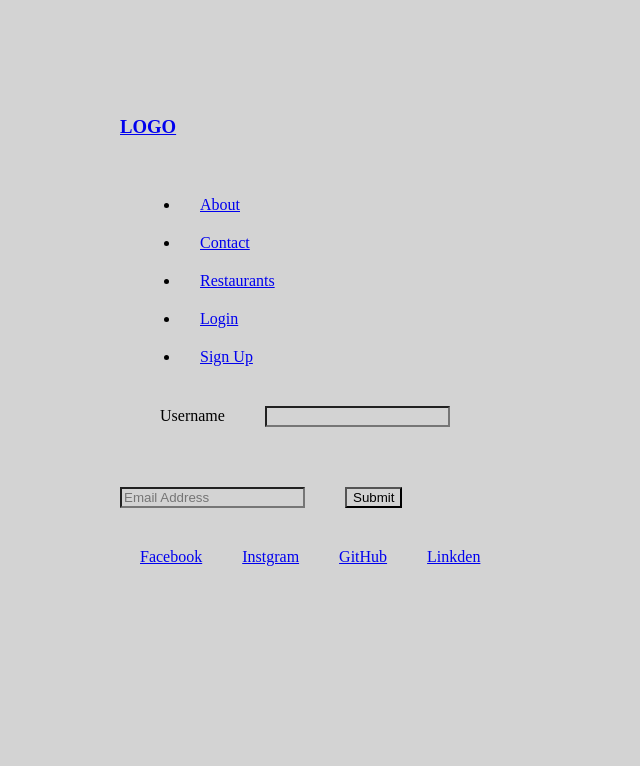
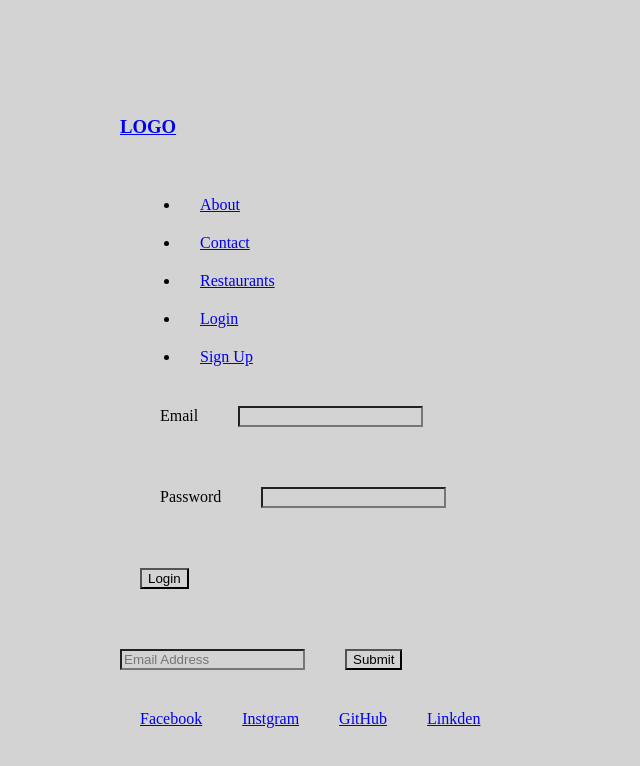
Before and after one commit to KailaMichelle/travelingVegan-client, a React (Create React App) app: page /login in a window 1280 px wide. Shown: the top 766 px of the page, without its empty margins (0-640 px from the left). Built offline with nearby package versions, Linux system fonts and the light colour scheme.

Commit message:
login and signup working

```diff
--- a/src/components/Auth/Login.js
+++ b/src/components/Auth/Login.js
@@ -1,14 +1,49 @@
-import React from 'react';
+import React, { Component } from 'react';
+import { withRouter } from 'react-router-dom';
+import axios from 'axios';
 
-function Login(){
-    return(
-        <form action="">
-            <div>
-                <label htmlFor="">Username</label>
-                <input type="text"/>
-            </div>
-        </form>
-    )
+class Login extends Component {
+    state = {
+        email:'',
+        password:'',
+    };
+
+    handleChange = (e) => {
+        this.setState({
+            [e.target.name]: e.target.value,
+        });
+    };
+
+    handleSubmit = (e) => {
+        e.preventDefault();
+        axios.post(`${process.env.REACT_APP_API}/user/login`, this.state)
+            .then((res) => {
+                console.log(res);
+                this.props.setCurrentUser(res.data.token);
+                this.props.history.push('/');
+            })
+            .catch((err) => {
+                console.log(err.response.status);
+                console.log(err.response.data);
+                console.log(err.response.data.message);
+            });
+        }
+
+        render(){
+            return(
+                <form onSubmit={this.handleSubmit}>
+                    <div>
+                        <label htmlFor="email">Email</label>
+                        <input onChange={this.handleChange} type="email" id="email" name="email" value={this.state.email} />
+                    </div>
+                    <div>
+                    <label htmlFor="password">Password</label>
+                        <input onChange={this.handleChange} type="password" id="password" name="password" value={this.state.password} />
+                    </div>
+                    <button type="submit">Login</button>
+                </form>
+            )
+        }
 }
 
-export default Login;
+export default withRouter(Login);
--- a/src/components/Auth/Signup.js
+++ b/src/components/Auth/Signup.js
@@ -1,14 +1,53 @@
-import React from 'react';
+import React, { Component } from 'react';
+import { withRouter } from 'react-router-dom';
+import axios from 'axios';
 
-function Signup(){
-    return(
-        <form action="">
-            <div>
-                <label htmlFor="">Username</label>
-                <input type="text"/>
-            </div>
-        </form>
-    )
+class SignUp extends Component {
+    state = {
+        username:'',
+        email:'',
+        password:'',
+    };
+
+    handleChange = (e) => {
+        this.setState({
+            [e.target.name]: e.target.value,
+        });
+    };
+
+    handleSubmit = (e) => {
+        e.preventDefault();
+        axios.post(`${process.env.REACT_APP_API}/user/signup`, this.state)
+            .then((res) => {
+                console.log(res);
+                this.props.history.push('/');
+            })
+            .catch((err) => {
+                console.log(err.response.status);
+                console.log(err.response.data);
+                console.log(err.response.data.message);
+            });
+        }
+
+        render(){
+            return(
+                <form onSubmit={this.handleSubmit}>
+                    <div>
+                        <label htmlFor="username">Username</label>
+                        <input onChange={this.handleChange} type="username" id="username" name="username" value={this.state.username} />
+                    </div>
+                    <div>
+                        <label htmlFor="email">Email</label>
+                        <input onChange={this.handleChange} type="email" id="email" name="email" value={this.state.email} />
+                    </div>
+                    <div>
+                    <label htmlFor="password">Password</label>
+                        <input onChange={this.handleChange} type="password" id="password" name="password" value={this.state.password} />
+                    </div>
+                    <button type="submit">Sign Up</button>
+                </form>
+            )
+        }
 }
 
-export default Signup;
+export default withRouter(SignUp);
--- a/src/components/Restaurant/Restaurant.js
+++ b/src/components/Restaurant/Restaurant.js
@@ -1,11 +1,12 @@
 import React from 'react';
 
 function Restaurant(props){
-    const { restaurant, list } = props;
+    const { restaurant } = props;
 
     return (
         <div>
             {restaurant.name}
+            <img src={restaurant.image} alt=""/>
 
         </div>
     )
--- a/src/components/Restaurants/Restaurants.js
+++ b/src/components/Restaurants/Restaurants.js
@@ -2,6 +2,7 @@ import React from 'react';
 import Restaurant from '../Restaurant/Restaurant';
 
 function Restaurants(props){
+    console.log(props)
     const restaurantList = props.restaurants.map((restaurantObj) => {
         return <Restaurant key={restaurantObj._id} restaurant={restaurantObj} list={true} />
     });
--- a/src/config/routes.js
+++ b/src/config/routes.js
@@ -3,16 +3,16 @@ import { Switch, Route, Redirect } from 'react-router-dom';
 
 import Home from '../components/Home/Home';
 // import UserProfile from '../components/Profile/UserProfile';
-import Restaurant from '../components/Restaurants/Restaurants';
+import RestaurantListContainer from '../containers/RestaurantListContainer/RestaurantListContainer';
 import Login from '../components/Auth/Login';
 import Signup from '../components/Auth/Signup';
 
-export default () => (
+export default ({ currentUser, setCurrentUser }) => (
     <Switch>
         <Route exact path='/' component={Home} />
-        <Route path='/restaurants' component={Restaurant} />
+        <Route path='/restaurants' component={RestaurantListContainer} />
         {/* <Route path='/profile' component={UserProfile} /> */}
-        <Route path='/login' component={Login} />
+        <Route path='/login' render={() => <Login setCurrentUser={setCurrentUser}/> } />
         <Route path='/signup' component={Signup} />
     </Switch>
 )
--- a/src/containers/RestaurantContainer/RestaurantContainer.js
+++ b/src/containers/RestaurantContainer/RestaurantContainer.js
@@ -4,11 +4,11 @@ import RestaurantModel from '../../models/RestaurantModel';
 
 class RestaurantContainer extends React.Component {
     state = {
-        restaurant: [],
+        restaurant: {},
     };
 
     componentDidMount(){
-        RestaurantModel.getRestaurantById()
+        RestaurantModel.getRestaurantById(this.props.params.id)
             .then((result) => {
                 console.log(result)
                 this.setState({restaurant: result});
--- a/src/containers/RestaurantListContainer/RestaurantListContainer.js
+++ b/src/containers/RestaurantListContainer/RestaurantListContainer.js
@@ -21,3 +21,6 @@ class RestaurantListContainer extends React.Component {
 }
 
 export default RestaurantListContainer;
+
+
+// Think of container like the div that holds everything. This Div is a class that has state and methods that it can pass to it's children so they can render a "view" and pass it back to the container
--- a/src/models/RestaurantModel.js
+++ b/src/models/RestaurantModel.js
@@ -1,8 +1,8 @@
-const url = 'http://localhost:4000/restaurants'
+const url = `http://localhost:4000/restaurants`
 
 class RestaurantModel {
     static getAllRestaurants = () => {
-        return fetch(url)
+        return fetch('http://localhost:4000/restaurants')
             .then((response) => response.json())
     }
 
```
